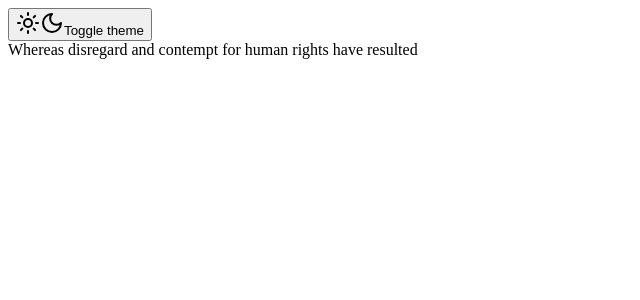
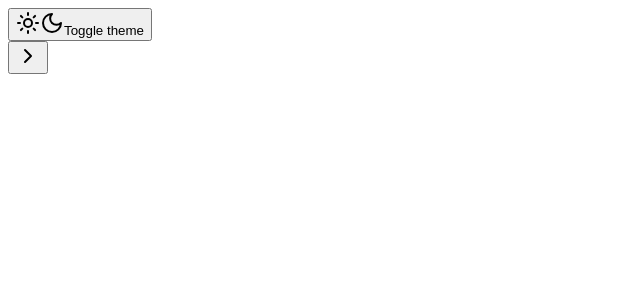
Before and after one commit to clavelian/Study, a Next.js app in the folder study/: page / in a window 1280 px wide. Shown: the top 300 px of the page, without its empty margins (0-640 px from the left). Built offline with nearby package versions, Linux system fonts and the light colour scheme.

Commit message:
installing button and function

```diff
--- a/study/app/page.tsx
+++ b/study/app/page.tsx
@@ -1,9 +1,11 @@
 import ModeToggle from "@/components/lnd";
+import { Button } from "@/components/ui/button";
+import { ChevronRight } from "lucide-react";
 
 export default function Home() {
   return (
     <>
-      <main className="flex justify-center items-center">
+      <main className="flex justify-center items-center h-[100vh]">
         <div className="flex items-center justify-center">
           <nav className="absolute top-4 right-4">
             <div>
@@ -11,8 +13,10 @@ export default function Home() {
             </div>
           </nav>
         </div>
-        <div className="text-4xl">
-          Whereas disregard and contempt for human rights have resulted
+        <div className="flex content-center justify-center place-items-center">
+          <Button variant="outline" size="icon">
+            <ChevronRight className="h-10 w-10" />
+          </Button>
         </div>
       </main>
     </>
```
Also changed, not shown: 1 other file (tests, documents, lock files or other folders).
